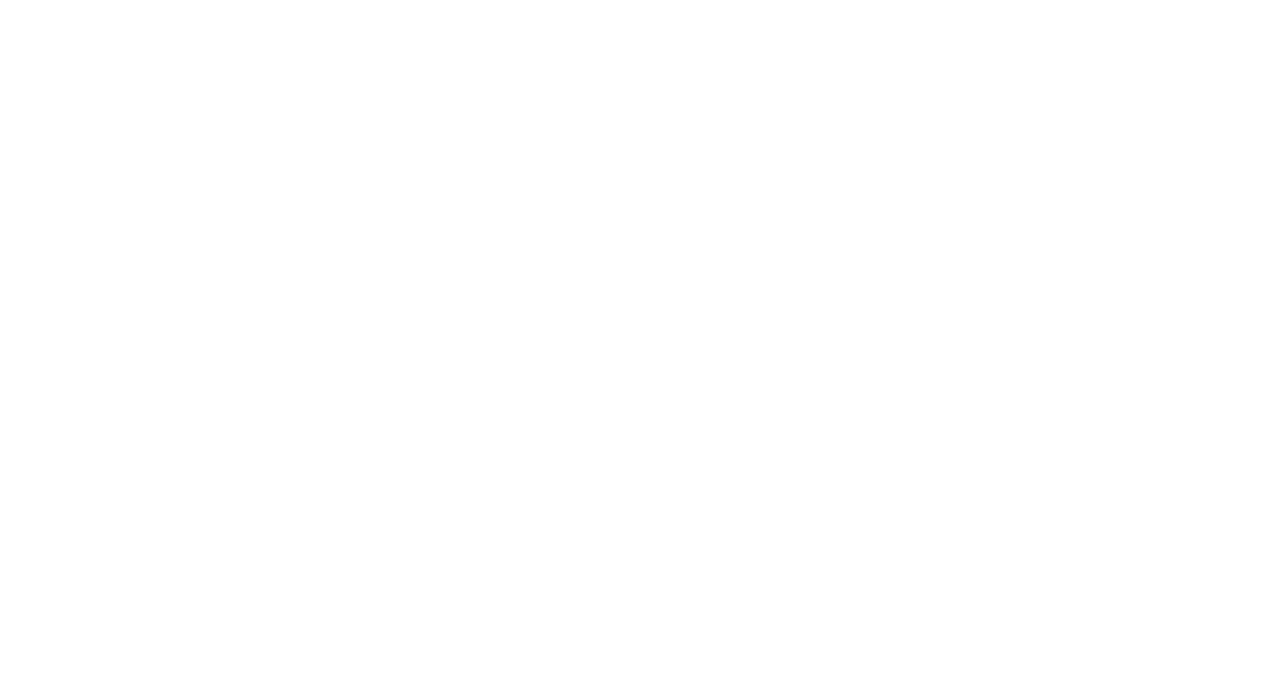
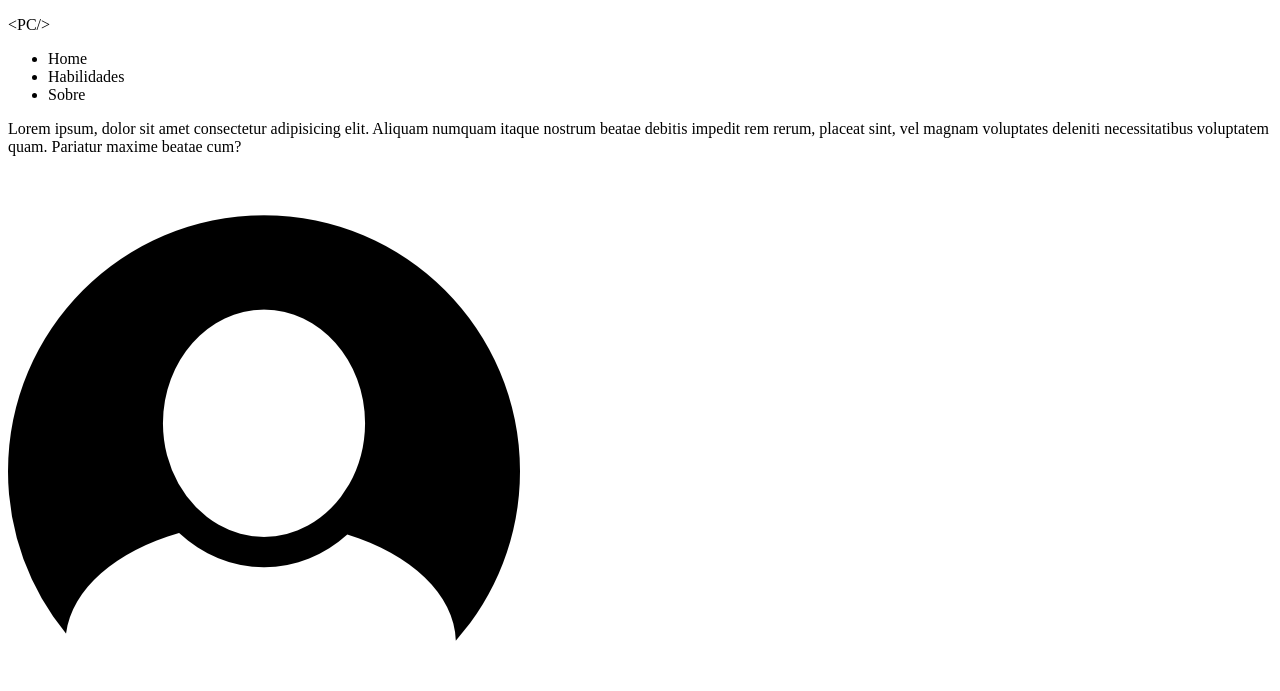
Before and after one commit to PedroDelgo/portfolio, a plain HTML site: page index.html in a window 1280 px wide. Drawn offline with Linux system fonts and the light colour scheme.

Commit message:
feat: adding header and body in index.html

```diff
--- a/index.html
+++ b/index.html
@@ -7,6 +7,22 @@
     <link rel="stylesheet" href="style.css">
 </head>
 <body>
+    <header>
+        <p>&ltPC/&gt</p>
+        <ul>
+            <li>Home</li>
+            <li>Habilidades</li>
+            <li>Sobre</li>
+        </ul>
+    </header>
+    <main>
+        <div class="home">
+            <p>Lorem ipsum, dolor sit amet consectetur adipisicing elit. Aliquam numquam itaque nostrum beatae debitis impedit rem rerum, placeat sint, vel magnam voluptates deleniti necessitatibus voluptatem quam. Pariatur maxime beatae cum?</p>
+            <img src="images/userIcon.png" alt="minha foto">
+        </div>
+    </main>
+    <footer>
 
+    </footer>
 </body>
 </html>
```
Also changed, not shown: images/userIcon.png (added).
